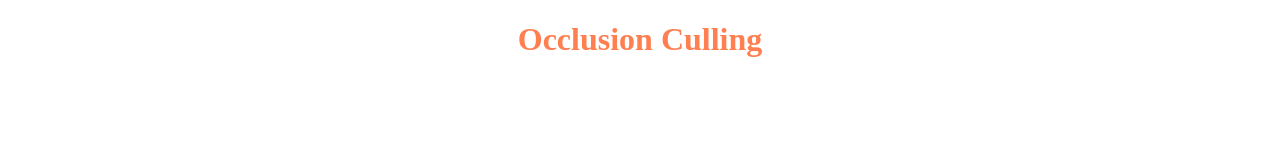
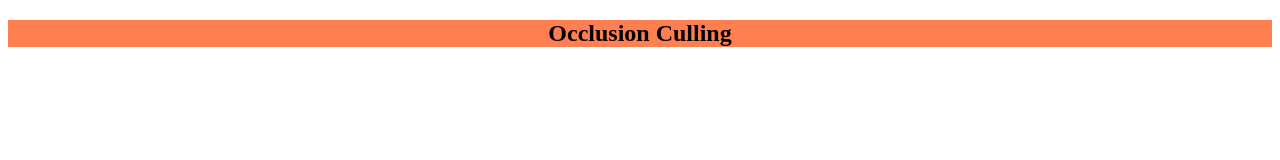
Before and after one commit to Grubbly/Occlusion-Culling, a plain HTML site: page html/index.html in a window 1280 px wide. Drawn offline with Linux system fonts and the light colour scheme.

Commit message:
Javascript onload function for home page

```diff
--- /dev/null
+++ b/css/occlusion.css
@@ -0,0 +1,4 @@
+.main {
+  background-color: coral;
+  text-align: center;
+}
--- a/html/index.html
+++ b/html/index.html
@@ -1,14 +1,20 @@
 <!DOCTYPE html>
-
+<html>
 <head>
   <title> Occlusion Culling </title>
   <meta charset="utf-8">
-  <script src="utils/gl-matrix.js"></script>
-  <script src="utils/utils.js"></script>
+  <script src="../utils/gl-matrix.js"></script>
+  <script src="../utils/utils.js"></script>
+  <script src="../js/vertex_shader.js"></script>
+  <script src="../js/fragment_shader.js"></script>
+
+  <link rel="stylesheet" href="../css/occlusion.css">
 </head>
 
-<body>
-  <h1 style="color:coral; text-align: center"> Occlusion Culling </h1>
+<body onload="outputShader()">
+  <article class="main">
+    <h1> Occlusion Culling </h1>
+  </article>
 </body>
 
 </html>
--- a/js/vertex_shader.js
+++ b/js/vertex_shader.js
@@ -27,3 +27,7 @@ var vertex_shader = `
     gl_Position = uScene.viewProj * worldPosition;
   }
 `;
+
+function outputShader() {
+  document.getElementsByClassName('main')[0].innerHTML = "<h1> Occlusion Culling </h1>";
+}
```
